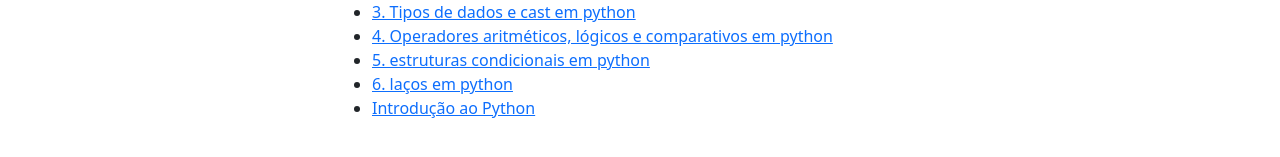
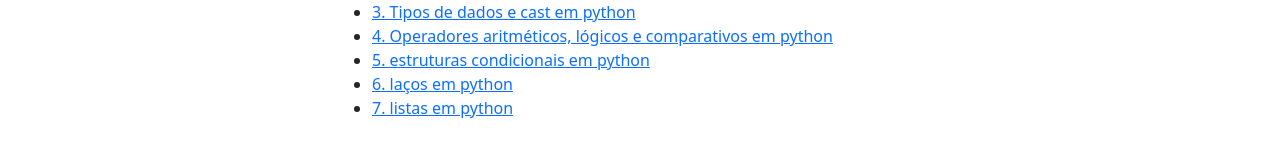
Before and after one commit to E2PC/ProjectPage, a Jekyll site: the page built from tutoriais/python/python_sumario.md, in a window 1280 px wide and 900 px high. Shown: the part 180-337 px from the top of the window. Built offline with Jekyll 4.4.1, drawn with Linux system fonts in a browser that asks for light colours; nearby versions of some CDN libraries; a script that is not in the unit is left out.

Commit message:
Update and rename 7. listas em python.md to 7_listas_em_python.md

```diff
--- a/tutoriais/python/7. listas em python.md
+++ b/tutoriais/python/7_listas_em_python.md
@@ -1,8 +1,8 @@
 ---
-title: Python
+title: 7. listas em python
 layout: template
-filename: python
-button: Introdução ao Python
+filename: 7_listas_em_python
+button: 7. listas em python
 type: python
 ---
 
@@ -70,4 +70,4 @@
 <br>
 
 [sumário](<python_sumario.md>)
-[Pagína anterior](<6. laços em python.md>)
+[Pagína anterior](<6_laços_em_python.md>)
```
